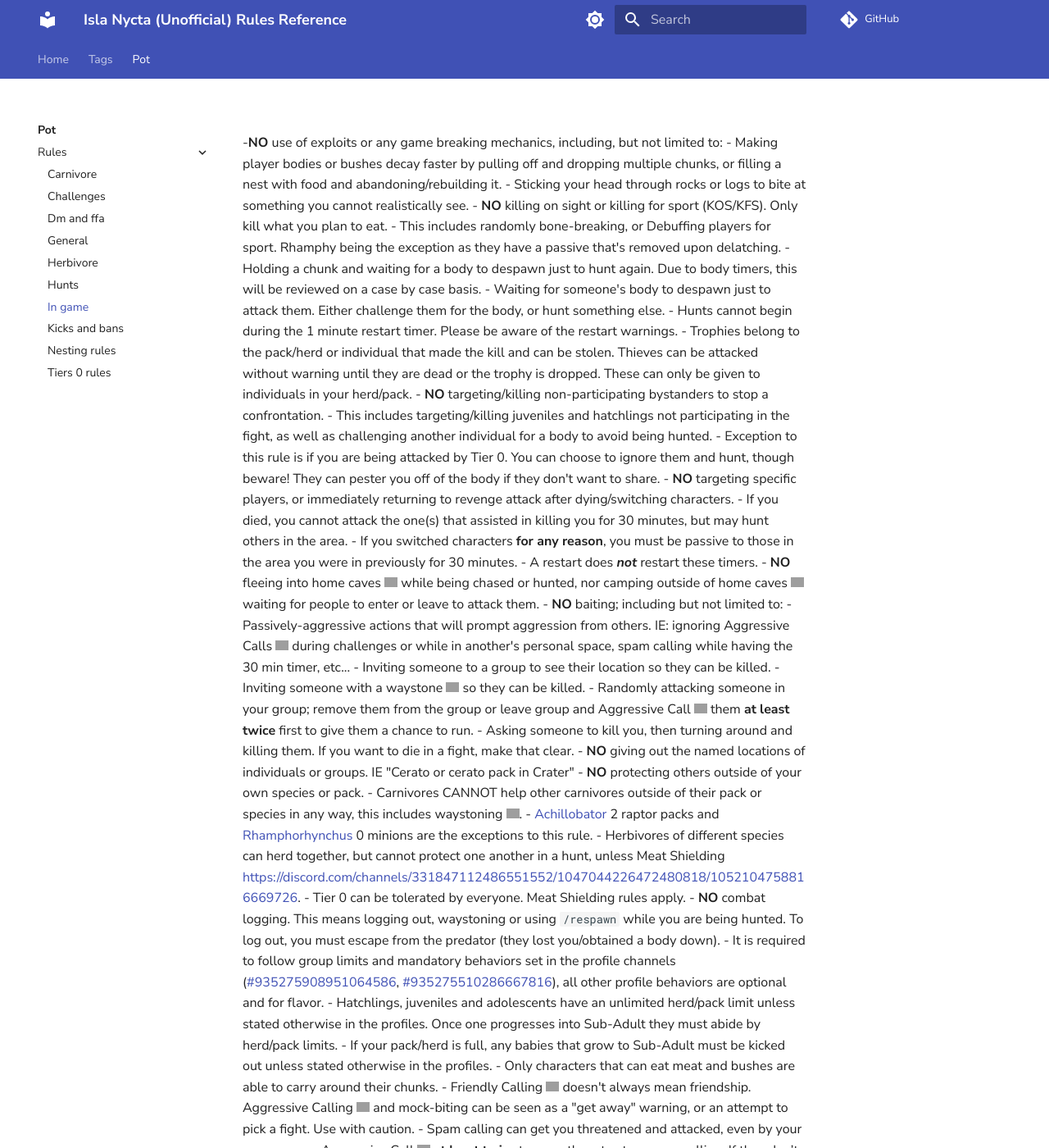
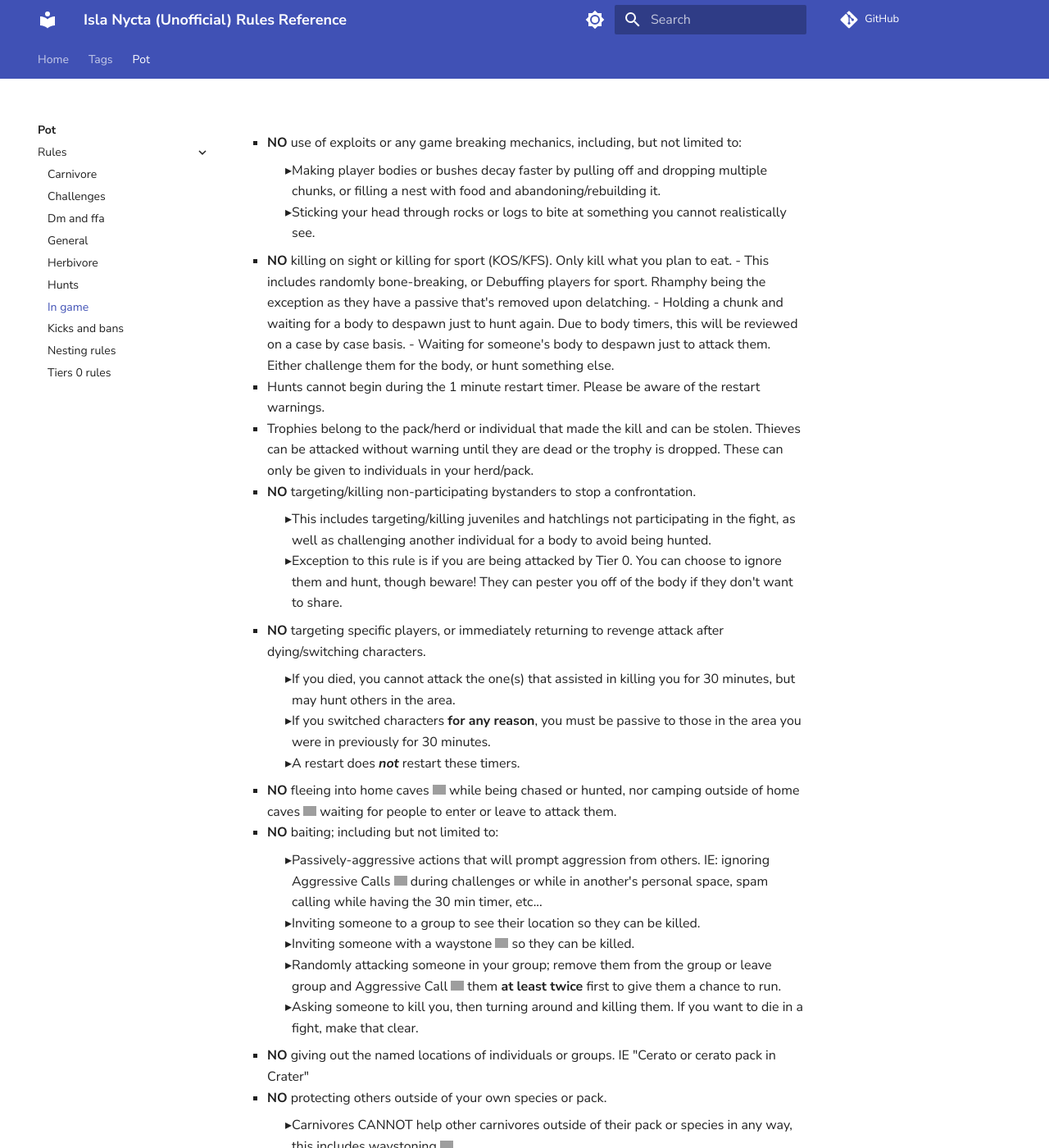
Before and after one commit to Yldales/isla-nycta-rules, an MkDocs documentation site: the page built from docs/pot/rules/in_game.md, in a window 1280 px wide and 1400 px high. Shown: the whole window at 82% size. Built offline with MkDocs 1.6.1 and Material for MkDocs 9.7.7, drawn with Linux system fonts in a browser that asks for light colours; comment, search, counter and statistics services are not loaded; some of the changed text lies outside the part shown; grey boxes are pictures that could not be loaded.

Commit message:
Update extra.css

```diff
--- a/docs/pot/rules/in_game.md
+++ b/docs/pot/rules/in_game.md
@@ -1,4 +1,4 @@
--**NO** use of exploits or any game breaking mechanics, including, but not limited to:
+- **NO** use of exploits or any game breaking mechanics, including, but not limited to:
     - Making player bodies or bushes decay faster by pulling off and dropping multiple chunks, or filling a nest with food and abandoning/rebuilding it.
     - Sticking your head through rocks or logs to bite at something you cannot realistically see.
 - **NO** killing on sight or killing for sport (KOS/KFS). Only kill what you plan to eat.
--- a/docs/stylesheets/extra.css
+++ b/docs/stylesheets/extra.css
@@ -18,13 +18,13 @@ h5 {
     background-color: rgba(0, 0, 0, 0.2);
 }
 
-.md-content ul,
+/* .md-content ul,
 .md-content li {
     margin: 0 !important;
     list-style-position: inside;
     list-style-type: square !important;
     text-align: justify;
-}
+} */
 
 .md-typeset__table {
     padding: 0 !important;
@@ -42,6 +42,27 @@ h5 {
 
 a.md-tag {
     border-radius: 2px !important;
+}
+
+/**
+* LISTS.
+*/
+
+li {
+    margin-top: 0 !important;
+    margin-bottom: 0 !important;
+}
+
+.md-content ul {
+    list-style-type: square !important;
+}
+
+.md-content ul ul {
+    list-style-type: "\25B8" !important;
+}
+
+.md-content ul ul ul {
+    list-style-type: disc !important;
 }
 
 /**
```
